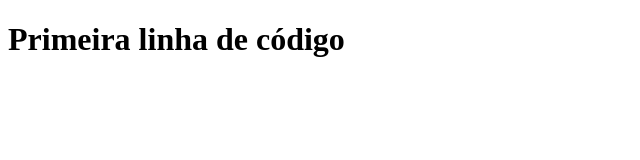
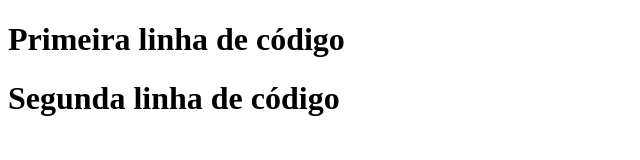
Before and after one commit to LuizaScolar/PrimeiroProjetoGit, a plain HTML site: page index.html in a window 1280 px wide. Shown: the whole page, without its empty margins (0-640 px from the left). Drawn offline with Linux system fonts and the light colour scheme.

Commit message:
Criando a segunda linha de código

```diff
--- a/index.html
+++ b/index.html
@@ -7,5 +7,6 @@
 </head>
 <body>
     <h1>Primeira linha de código</h1>
+    <h1>Segunda linha de código</h1>
 </body>
 </html>
```
